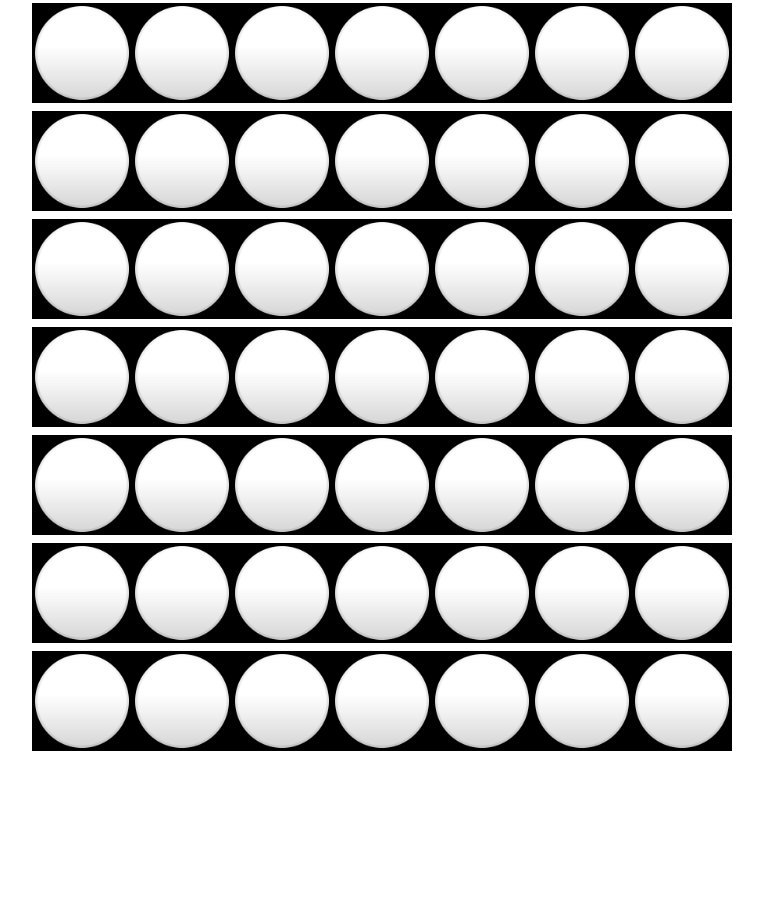
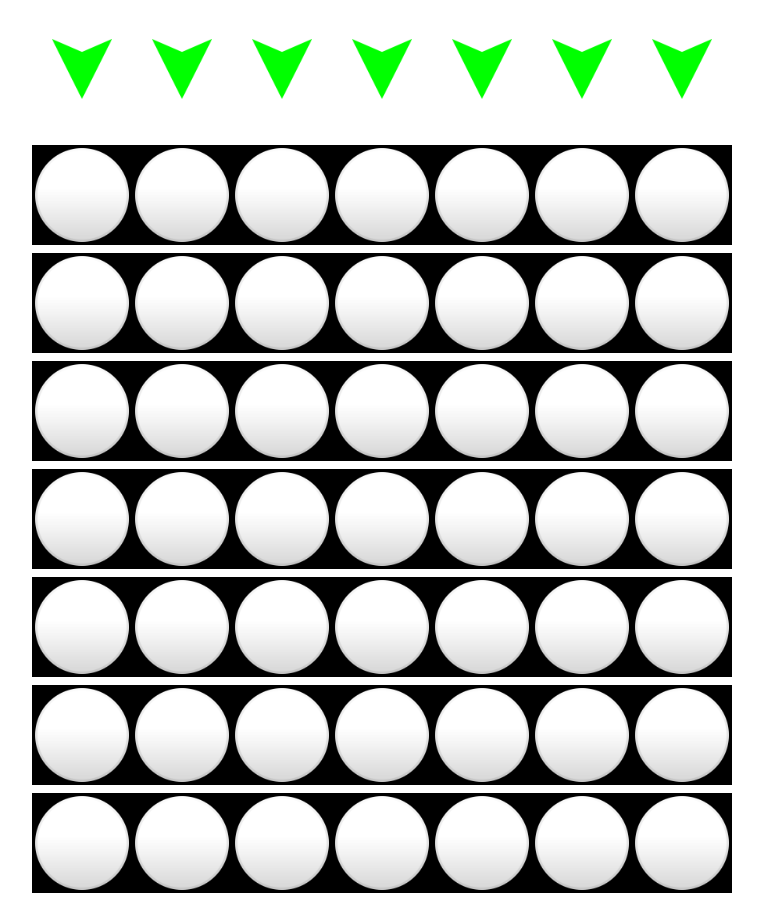
Before and after one commit to Wanderoooo/connect-four, a React (Create React App) app: page / in a window 1280 px wide. Shown: the whole page, without its empty margins (258-1021 px from the left). Before the commit the page ends 800 px from the top, so only its background shows below. Built offline with nearby package versions, Linux system fonts and the light colour scheme.

Commit message:
made droparrows clickable

```diff
--- a/src/components/DropArrow.js
+++ b/src/components/DropArrow.js
@@ -1,8 +1,12 @@
 import React from "react";
 import greenArrow from '../assets/greenArrow.png'
 
-export default function DropArrow() {
-    return <img src={greenArrow} alt='drop' width='60px' onClick={drop} />
+export default function DropArrow({column, click}) {
+    const foo = () => {
+        console.log('click')
+    }
+
+    return <img src={greenArrow} alt='drop' width='60px' onClick={click} />
 
     function drop() {
         //drops colored piece in this column
@@ -11,4 +15,12 @@ export default function DropArrow() {
         //  then re-render the GamePiece corresponding to the
         //  element in the 2d array that was just updated
     }
+
+
+
+
+
+    function getColumn() {
+        return column;
+    }
 }
--- a/src/components/GameBoard.css
+++ b/src/components/GameBoard.css
@@ -2,3 +2,9 @@
     margin-left: auto;
     margin-right: auto;
 }
+
+.drops {
+    margin-left: auto;
+    margin-right: auto;
+    border-spacing: 38px;
+}
--- a/src/components/GameBoard.js
+++ b/src/components/GameBoard.js
@@ -6,14 +6,12 @@ import DropArrow from "./DropArrow";
 
 export default function GameBoard() {
 
-
-
     const [pieces, setPieces] = useState(() => {
         let res = [];
         let row = [];
         for (let i = 7; i >= 1; i--) {
             for (let j = 1; j <= 7; j++) {
-                row.push(<GamePiece id={[j, i]} />);
+                row.push(<GamePiece initialColor='white' id={[j, i]} />);
             }
             res.push(row);
             row = [];
@@ -25,18 +23,39 @@ export default function GameBoard() {
     // 0 -> white
     // 1 -> red
     // 2 -> yellow
-    const changePiece = (row, column, n) => {
+    const changePiece = (row, column, newPiece) => {
         const rowToSlice = pieces[row];
         setPieces(
             [pieces.slice(0, row),
-                [rowToSlice.slice(0, column), n, rowToSlice.slice(column + 1, rowToSlice.length)],
+                [rowToSlice.slice(0, column), newPiece, rowToSlice.slice(column + 1, rowToSlice.length)],
                 pieces.slice(row + 1, pieces.length)]
         )
     }
 
 
+    //drops a colored piece at specified column, 1-based indexing
+    function drop(column) {
+        if (pieces[7 - 1][column - 1].color == 'white') {
+            console.log(column)
+            changePiece(7 - 1, column - 1, <GamePiece initialColor={'red'} />)
+        }
+        console.log('sleepy')
+    }
+
     return (
-        <table className='board'>
+        <>
+            <table className="drops board">
+                <tr>
+                    <td><DropArrow click={function(){drop(1)}} /></td>
+                    <td><DropArrow click={function(){drop(2)}} /></td>
+                    <td><DropArrow click={function(){drop(3)}} /></td>
+                    <td><DropArrow click={function(){drop(4)}} /></td>
+                    <td><DropArrow click={function(){drop(5)}} /></td>
+                    <td><DropArrow click={function(){drop(6)}} /></td>
+                    <td><DropArrow click={function(){drop(7)}} /></td>
+                </tr>
+            </table>
+            <table className="board">
                 {pieces.map((row) => {
                     return (
                         <tr>
@@ -47,5 +66,6 @@ export default function GameBoard() {
                     )}
                 )}
             </table>
+        </>
     )
 }
--- a/src/components/GamePiece.js
+++ b/src/components/GamePiece.js
@@ -5,6 +5,14 @@ import yellowPiece from '../assets/yellowPiece.png'
 import whitePiece from '../assets/whitePiece.jpg'
 
 export default function GamePiece({initialColor, id}) {
+    const getId = () => {
+        return id;
+    }
+
+    const getColor = () => {
+        return color;
+    }
+
     const [color, setColor] = useState(initialColor);
     if (color === 'red') {
         return <img src={redPiece} alt='redPiece' width='100px' onClick={setYellow}/>; //onClicks are just making sure i can change states
@@ -27,8 +35,6 @@ export default function GamePiece({initialColor, id}) {
         setColor('white');
     }
 
-    const getId = () => {
-        return id;
-    }
+
 
 }
```
Lines whose indentation alone changed are shown as unchanged.
